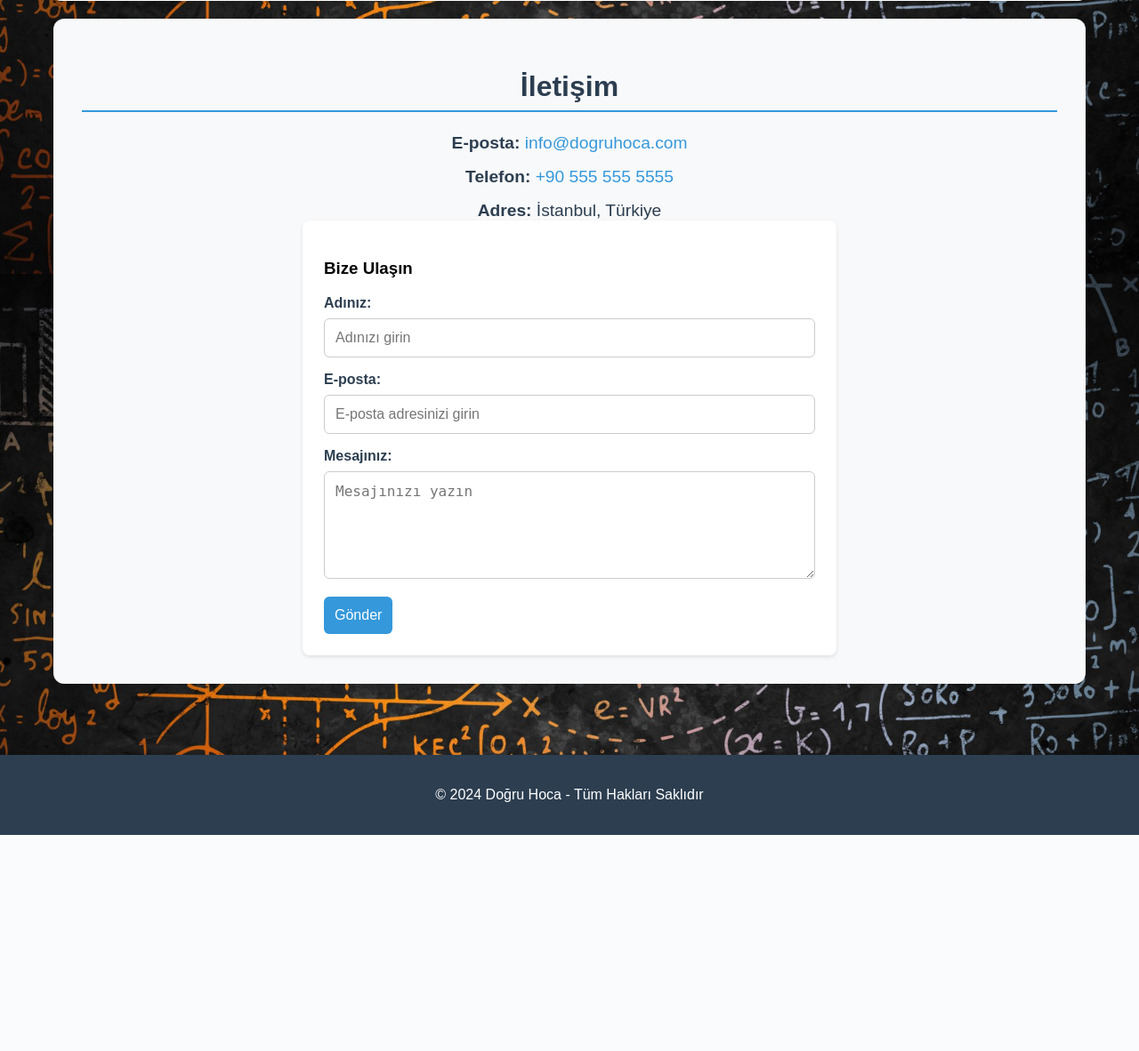
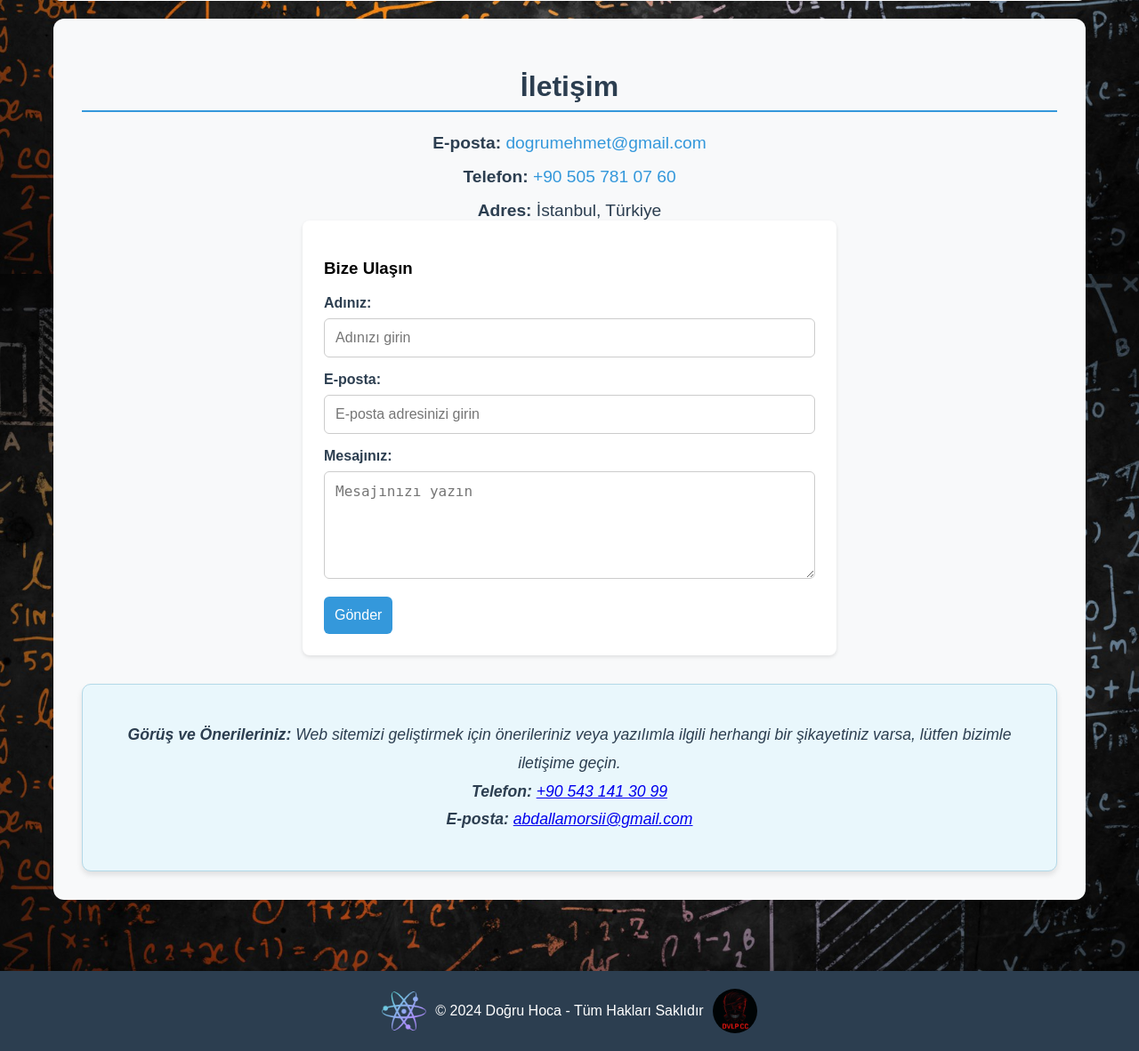
Before and after one commit to Abdullah497dk/cursorai, a PHP site: page /cursorai.html in a window 1280 px wide. Shown: the part 2892-4074 px from the top of the page at 89% size. Before the commit the page ends 3831 px from the top, so only its background shows below. Run offline with PHP 8.4, Linux system fonts and the light colour scheme.

Commit message:
we added my contact info to contact section

```diff
--- a/cursorai.html
+++ b/cursorai.html
@@ -110,8 +110,8 @@
 		<section id="iletisim" class="content-section contact-section">
 			<h2 class="section-title">İletişim</h2>
 			<div class="contact-details">
-				<p><strong>E-posta:</strong> <a href="mailto:info@dogruhoca.com">info@dogruhoca.com</a></p>
-				<p><strong>Telefon:</strong> <a href="tel:+905555555555">+90 555 555 5555</a></p>
+				<p><strong>E-posta:</strong> <a href="mailto:dogrumehmet@gmail.com">dogrumehmet@gmail.com</a></p>
+				<p><strong>Telefon:</strong> <a href="tel:+905057810760">+90 505 781 07 60</a></p>
 				<p><strong>Adres:</strong> İstanbul, Türkiye</p>
 			</div>
 			<div class="contact-form">
@@ -126,11 +126,22 @@
 					<button type="submit">Gönder</button>
 				</form>
 			</div>
+			<div>
+					<p>
+						<strong>Görüş ve Önerileriniz:</strong> Web sitemizi geliştirmek için önerileriniz veya yazılımla ilgili herhangi bir şikayetiniz varsa, lütfen bizimle iletişime geçin.
+						<br>
+						<strong>Telefon:</strong> <a href="tel:+905431413099">+90 543 141 30 99</a>
+						<br>
+						<strong>E-posta:</strong> <a href="mailto:abdallamorsii@gmail.com">abdallamorsii@gmail.com</a>
+					</p>
+			</div>
 		</section>
 	</div>
 
-	<footer>
+	<footer style="display: flex; justify-content: center; align-items: center; gap: 10px;">
+		<img src="img/logo.png" alt="Developer Logo" style="border-radius: 50%; width: 50px; height: auto;">
 		<p>&copy; 2024 Doğru Hoca - Tüm Hakları Saklıdır</p>
+		<img src="img/dvlp.cc.logo.png" alt="Developer Logo" style="border-radius: 50%; width: 50px; height: auto;">
 	</footer>
 
 	<script>
--- a/style.css
+++ b/style.css
@@ -610,3 +610,17 @@ social-links {
 	background-color: #2980b9;
 	transform: scale(1.05);
 }
+
+.contact-section div:last-child {
+	background-color: #e9f7fc; /* Softer background for better readability */
+	padding: 1.5rem; /* Increase padding for better spacing */
+	margin-top: 2rem; /* Add more spacing above the div */
+	border-radius: 10px; /* Slightly more rounded corners */
+	box-shadow: 0 4px 6px rgba(0, 0, 0, 0.1); /* Enhance shadow for depth */
+	font-size: 1.1rem; /* Slightly larger font size */
+	color: #2c3e50; /* Text color */
+	text-align: center; /* Center-align the text */
+	line-height: 1.8; /* Improve line spacing for readability */
+	font-style: italic; /* Add a subtle italic style */
+	border: 1px solid #b3d9e8; /* Add a border for better definition */
+}
```
